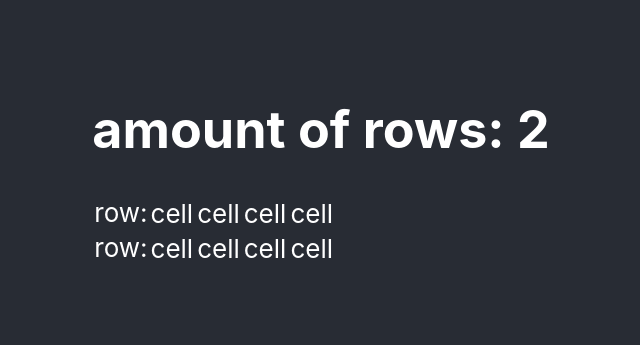
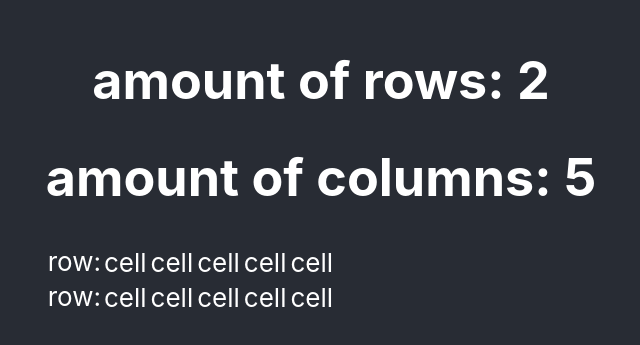
Before and after one commit to ajLapid718/griddy, a React (Create React App) app: page / in a window 1280 px wide. Shown: the part 235-580 px from the top of the page, without its empty margins (319-959 px from the left). Built offline with nearby package versions, Linux system fonts and the light colour scheme.

Commit message:
pass down amount of columns as prop

```diff
--- a/src/components/containers/Table.jsx
+++ b/src/components/containers/Table.jsx
@@ -6,7 +6,8 @@ class Table extends Component {
   constructor() {
     super();
     this.state = {
-      amountOfRows: 2
+      amountOfRows: 2,
+      amountOfColumns: 5
     }
   }
 
@@ -14,12 +15,13 @@ class Table extends Component {
     let rows = [];
 
     for (let i = 0; i < this.state.amountOfRows; i++) {
-      rows.push(<TableRow />);
+      rows.push(<TableRow amountOfColumns={this.state.amountOfColumns} />);
     }
 
     return (
       <div>
         <h1>amount of rows: {this.state.amountOfRows}</h1>
+        <h1>amount of columns: {this.state.amountOfColumns}</h1>
         <table>
           {rows}
         </table>
--- a/src/components/views/TableRow.jsx
+++ b/src/components/views/TableRow.jsx
@@ -5,7 +5,7 @@ import TableCell from "../views/TableCell";
 function TableRow(props) {
   let cells = [];
 
-  for (let i = 0; i < 4; i++) {
+  for (let i = 0; i < props.amountOfColumns; i++) {
     cells.push(<TableCell />)
   }
 
```
